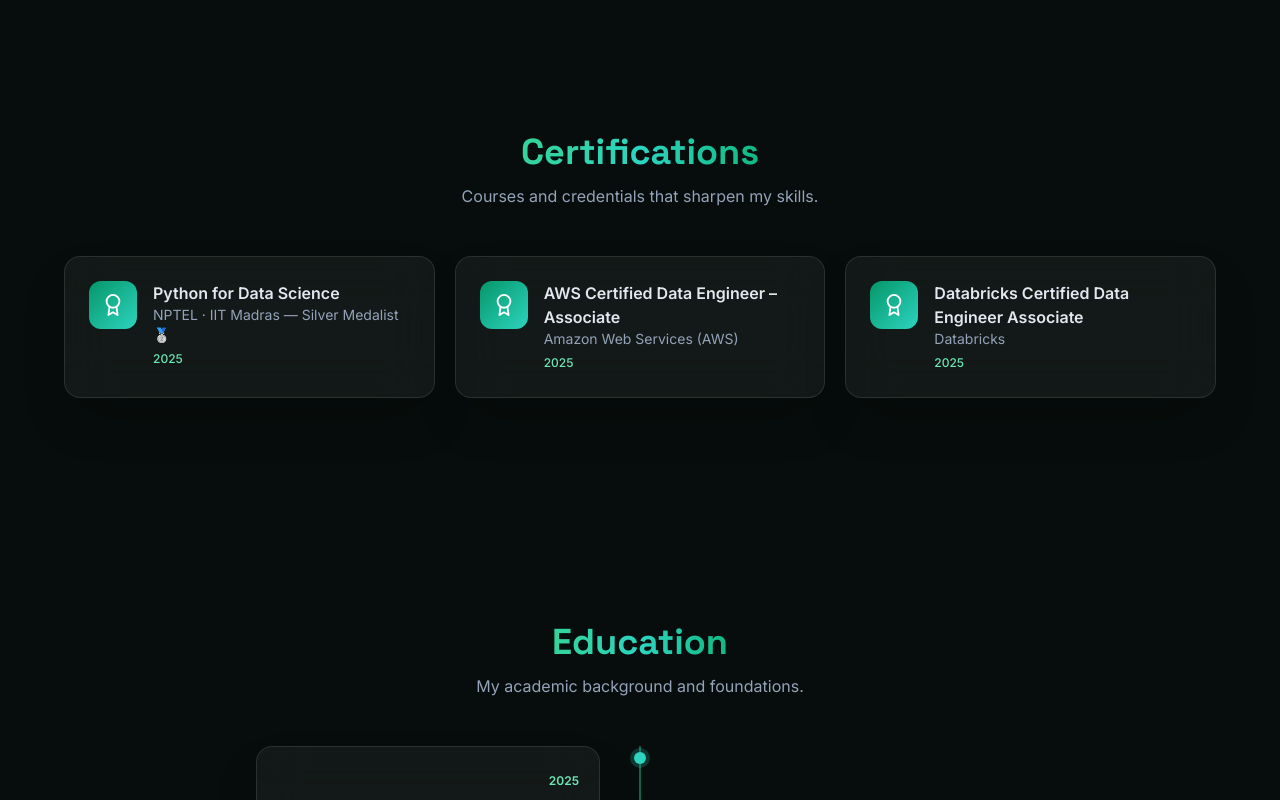
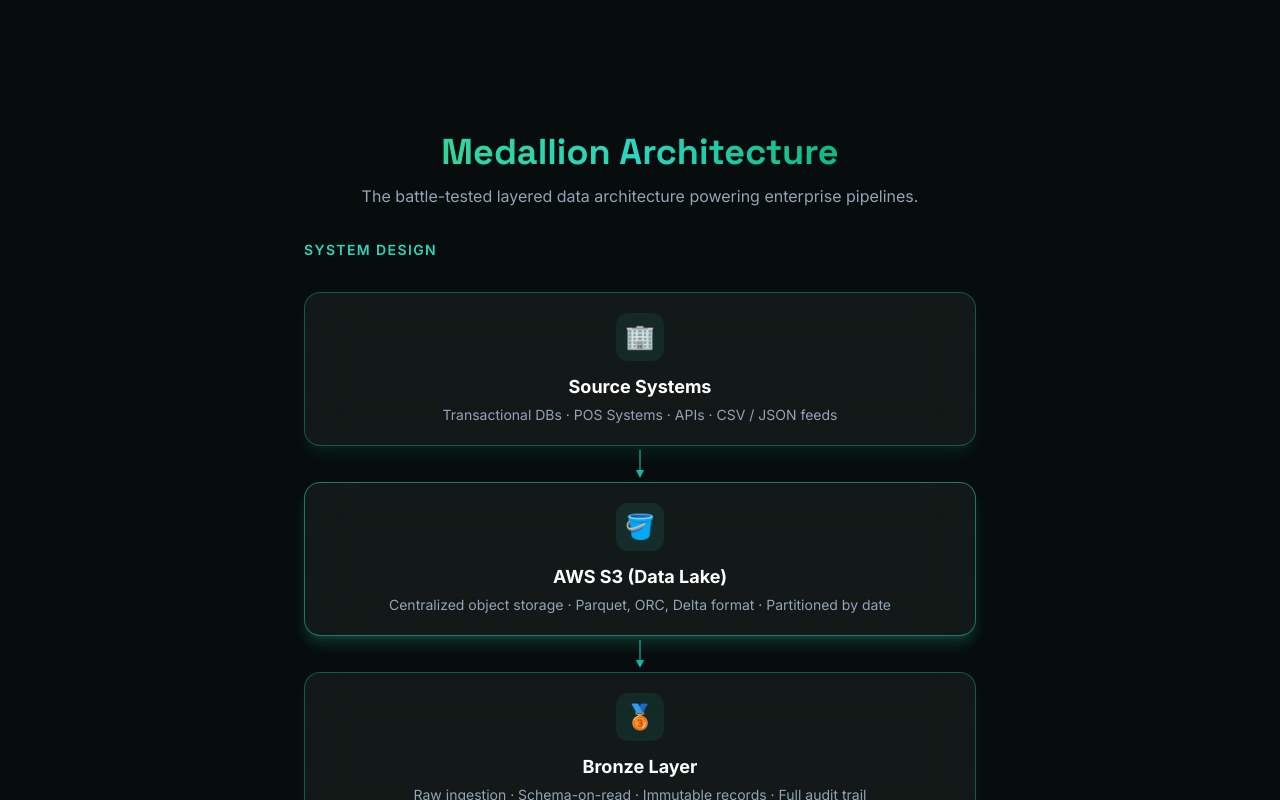
Before and after one commit to DHANANJAYSITAP01/portfolio2, a React (Vite) app: page / in a window 1280 px wide. Shown: the part 4780-5580 px from the top of the page. Built offline with nearby package versions, Linux system fonts and the light colour scheme.

Commit message:
Update App.jsx

```diff
--- a/src/App.jsx
+++ b/src/App.jsx
@@ -25,13 +25,13 @@
         <Skills />
         <Projects />
         <Experience />
+        <MedallionArchitecture />
         <Certifications />
         <Education />
         <Achievements />
         <GitHubStats />
         <Blog />
         <Contact />
-        <MedallionArchitecture />
       </main>
       <Footer />
     </>
```
